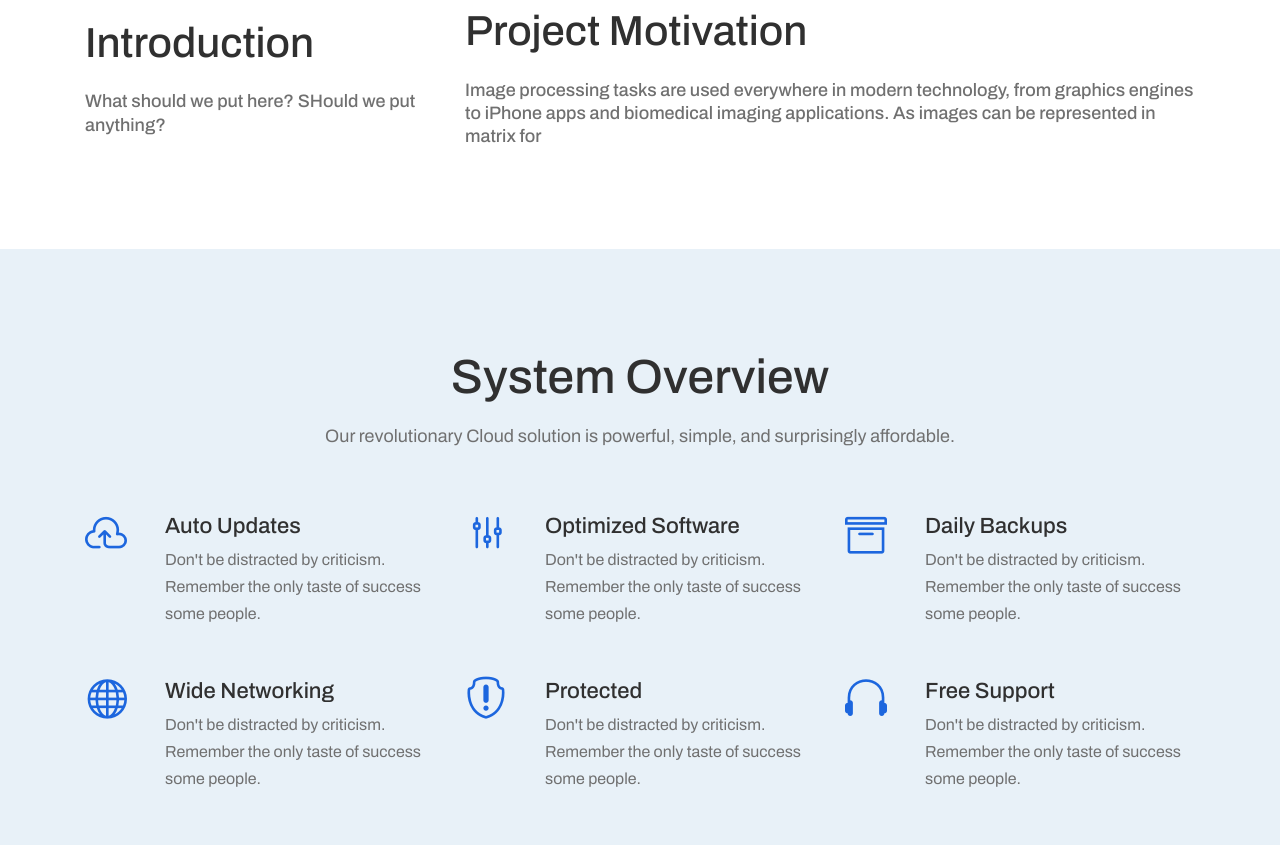
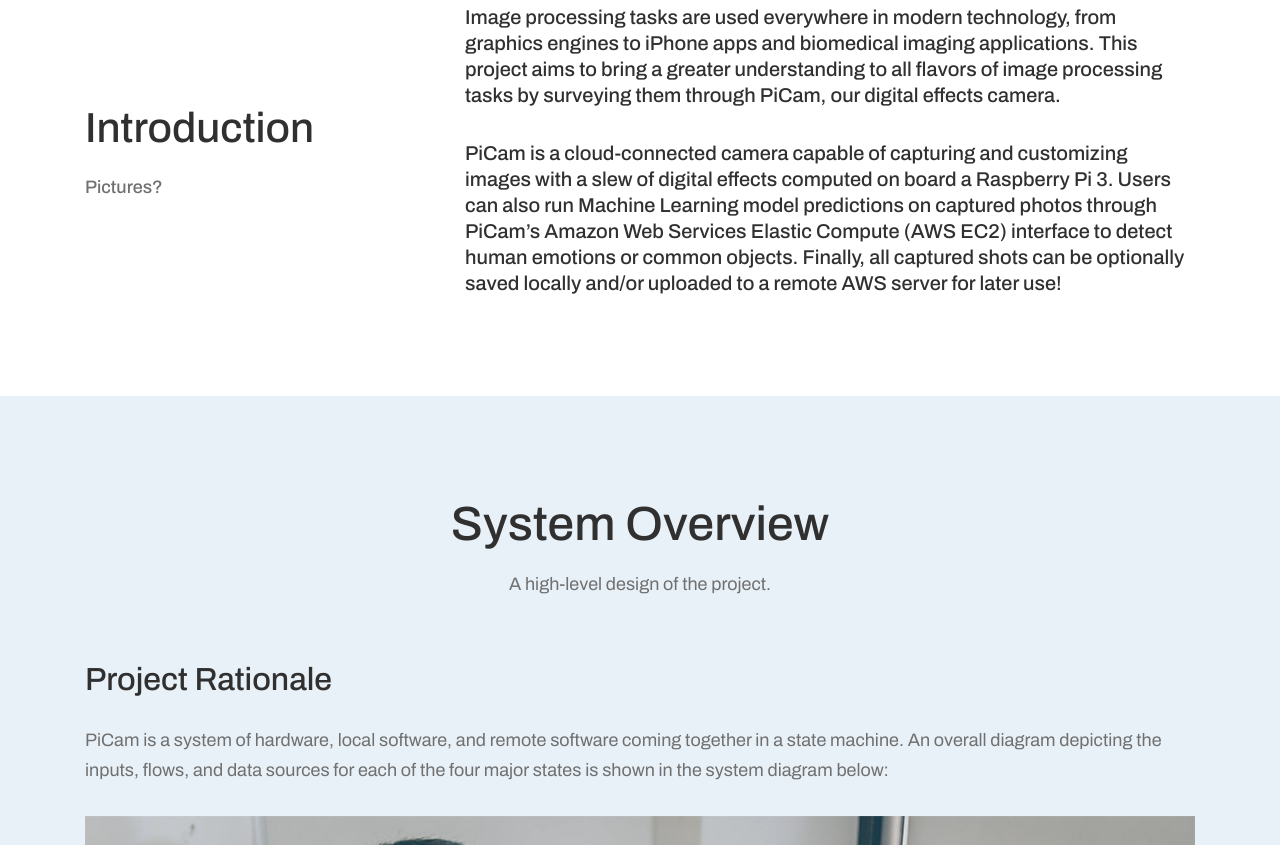
Before and after one commit to laasya98/raspi-smart-camera, a website: page website/hami/index.html in a window 1280 px wide. Shown: the part 996-1841 px from the top of the page. Drawn offline with Linux system fonts and the light colour scheme.

Commit message:
initial fill in

```diff
--- a/website/hami/index.html
+++ b/website/hami/index.html
@@ -46,7 +46,9 @@
 
                         <!-- Logo -->
                         <!-- <a class="nav-brand" href="index.html"><img src="./img/core-img/logo.png" alt=""></a> -->
-                        <a class="nav-brand" href="index.html"> <h1 style="color:white">ECE 5725</h1></a>
+                        <a class="nav-brand" href="index.html">
+                            <h1 style="color:white">ECE 5725</h1>
+                        </a>
 
                         <!-- Navbar Toggler -->
                         <div class="classy-navbar-toggler">
@@ -101,10 +103,13 @@
                             <!-- Welcome Text -->
                             <div class="col-12 col-md-9 col-lg-7">
                                 <div class="welcome-text mb-50">
-                                    <h2 data-animation="fadeInLeftBig" data-delay="200ms" data-duration="1s">SmartCam <br> ~Wheesh~</h2>
-                                    <h3 data-animation="fadeInLeftBig" data-delay="400ms" data-duration="1s">Cloud-Connecting Special Effects Camera</h3>
-                                    <p data-animation="fadeInLeftBig" data-delay="600ms" data-duration="1s">Anirudh Maddula(aam252), Laasya Renganathan (lpr46)</p>
-                                    <a href="#" class="btn hami-btn btn-2" data-animation="fadeInLeftBig" data-delay="800ms" data-duration="1s">mlem</a>
+                                    <h2 data-animation="fadeInLeftBig" data-delay="200ms" data-duration="1s">SmartCam
+                                        <br> ~Wheesh~</h2>
+                                    <h3 data-animation="fadeInLeftBig" data-delay="400ms" data-duration="1s">
+                                        Cloud-Connected Special Effects Camera</h3>
+                                    <p data-animation="fadeInLeftBig" data-delay="600ms" data-duration="1s">Anirudh
+                                        Maddula(aam252), Laasya Renganathan (lpr46)</p>
+                                    <!-- <a href="#" class="btn hami-btn btn-2" data-animation="fadeInLeftBig" data-delay="800ms" data-duration="1s">mlem</a> -->
                                 </div>
                             </div>
                         </div>
@@ -125,10 +130,14 @@
                             <!-- Welcome Text -->
                             <div class="col-12 col-md-9 col-lg-7">
                                 <div class="welcome-text mb-50">
-                                    <h2 data-animation="fadeInUpBig" data-delay="200ms" data-duration="1s">This is a  <br> carousel</h2>
-                                    <h3 data-animation="fadeInUpBig" data-delay="400ms" data-duration="1s">Do we need it?</h3>
-                                    <p data-animation="fadeInUpBig" data-delay="600ms" data-duration="1s">We could put more pics idk</p>
-                                    <a href="#" class="btn hami-btn btn-2" data-animation="fadeInUpBig" data-delay="800ms" data-duration="1s">clik</a>
+                                    <h2 data-animation="fadeInUpBig" data-delay="200ms" data-duration="1s">This is a
+                                        <br> carousel</h2>
+                                    <h3 data-animation="fadeInUpBig" data-delay="400ms" data-duration="1s">Do we need
+                                        it?</h3>
+                                    <p data-animation="fadeInUpBig" data-delay="600ms" data-duration="1s">We could put
+                                        more pics idk</p>
+                                    <a href="#" class="btn hami-btn btn-2" data-animation="fadeInUpBig"
+                                        data-delay="800ms" data-duration="1s">clik</a>
                                 </div>
                             </div>
                         </div>
@@ -160,14 +169,23 @@
                 <div class="col-12 col-md-4">
                     <div class="domain-text mb-100">
                         <h2>Introduction</h2>
-                        <h6>What should we put here? SHould we put anything?</h6>
+                        <h6>Pictures?</h6>
                     </div>
                 </div>
 
                 <div class="col-12 col-md-8">
                     <div class="domain-text mb-100">
-                        <h2>Project Motivation</h2>
-                        <h6>Image processing tasks are used everywhere in modern technology, from graphics engines to iPhone apps and biomedical imaging applications. As images can be represented in matrix for</h6>
+                        <h5>Image processing tasks are used everywhere in modern technology, from graphics engines to
+                            iPhone apps and biomedical imaging applications. This project aims to bring a greater
+                            understanding to all flavors of image processing tasks by surveying them through PiCam, our
+                            digital effects camera.</h6>
+                            </br>
+                            <h5>PiCam is a cloud-connected camera capable of capturing and customizing images with a
+                                slew of digital effects computed on board a Raspberry Pi 3. Users can also run Machine
+                                Learning model predictions on captured photos through PiCam’s Amazon Web Services
+                                Elastic Compute (AWS EC2) interface to detect human emotions or common objects. Finally,
+                                all captured shots can be optionally saved locally and/or uploaded to a remote AWS
+                                server for later use!</h6>
                     </div>
                 </div>
             </div>
@@ -183,78 +201,46 @@
                 <div class="col-12">
                     <div class="section-heading text-center">
                         <h2>System Overview</h2>
-                        <p>Our revolutionary Cloud solution is powerful, simple, and surprisingly affordable.</p>
+                        <p>A high-level design of the project.</p>
+                    </div>
+                </div>
+            </div>
+
+            <div class="row justify-content-center">
+                <div class="col-12">
+                    <div class="blog-details-text">
+
+                        <h2 class="mb-4">Project Rationale</h2>
+                        <p>PiCam is a system of hardware, local software, and remote software coming together in a state
+                            machine. An overall diagram depicting the inputs, flows, and data sources for each of the
+                            four major states is shown in the system diagram below:</p>
+
+                    </div>
+                </div>
+            </div>
+
+            <div class="row justify-content-center">
+                <div class="col-12 mb-30">
+                    <div class="post-thumbnail mb-15">
+                        <img src="img/bg-img/18.jpg" alt="">
+                    </div>
+                    <h3 class="text-center">piccy caption</h3>
+                </div>
+            </div>
+
+            <div class="row justify-content-center">
+                <div class="col-12">
+                    <div class="blog-details-text">
+                        <p>Essentially, the physical button control on a PiTFT screen controls the transition between
+                            states. The touchscreen is used to control actions in the menu state, which will trigger the
+                            display of the digital effects. Some of the menu options We further break down the
+                            implementation details of each component of PiCam in the Implementation section.</p>
+
                     </div>
                 </div>
             </div>
 
             <div class="row">
-
-                <!-- Single Feature Area -->
-                <div class="col-12 col-sm-6 col-lg-4">
-                    <div class="single-feature-area d-flex mb-50">
-                        <div class="feature-icon">
-                            <i class="icon_cloud-upload_alt"></i>
-                        </div>
-                        <div class="feature-text">
-                            <h5>Auto Updates</h5>
-                            <p>Don't be distracted by criticism. Remember the only taste of success some people.</p>
-                        </div>
-                    </div>
-                </div>
-
-                <!-- Single Feature Area -->
-                <div class="col-12 col-sm-6 col-lg-4">
-                    <div class="single-feature-area d-flex mb-50">
-                        <div class="feature-icon">
-                            <i class="icon_adjust-vert"></i>
-                        </div>
-                        <div class="feature-text">
-                            <h5>Optimized Software</h5>
-                            <p>Don't be distracted by criticism. Remember the only taste of success some people.</p>
-                        </div>
-                    </div>
-                </div>
-
-                <!-- Single Feature Area -->
-                <div class="col-12 col-sm-6 col-lg-4">
-                    <div class="single-feature-area d-flex mb-50">
-                        <div class="feature-icon">
-                            <i class="icon_archive_alt"></i>
-                        </div>
-                        <div class="feature-text">
-                            <h5>Daily Backups</h5>
-                            <p>Don't be distracted by criticism. Remember the only taste of success some people.</p>
-                        </div>
-                    </div>
-                </div>
-
-                <!-- Single Feature Area -->
-                <div class="col-12 col-sm-6 col-lg-4">
-                    <div class="single-feature-area d-flex mb-50">
-                        <div class="feature-icon">
-                            <i class="icon_globe-2"></i>
-                        </div>
-                        <div class="feature-text">
-                            <h5>Wide Networking</h5>
-                            <p>Don't be distracted by criticism. Remember the only taste of success some people.</p>
-                        </div>
-                    </div>
-                </div>
-
-                <!-- Single Feature Area -->
-                <div class="col-12 col-sm-6 col-lg-4">
-                    <div class="single-feature-area d-flex mb-50">
-                        <div class="feature-icon">
-                            <i class="icon_shield"></i>
-                        </div>
-                        <div class="feature-text">
-                            <h5>Protected</h5>
-                            <p>Don't be distracted by criticism. Remember the only taste of success some people.</p>
-                        </div>
-                    </div>
-                </div>
-
                 <!-- Single Feature Area -->
                 <div class="col-12 col-sm-6 col-lg-4">
                     <div class="single-feature-area d-flex mb-50">
@@ -267,8 +253,8 @@
                         </div>
                     </div>
                 </div>
+            </div>
 
-            </div>
         </div>
 
         <!-- Feature Pattern -->
@@ -286,7 +272,7 @@
                 <div class="col-12">
                     <div class="section-heading text-center">
                         <h2>Implementation</h2>
-                        <p>things and stuff owo</p>
+                        <p>The building blocks of the project</p>
                     </div>
                 </div>
             </div>
@@ -298,15 +284,12 @@
                     <div class="card mb-100">
                         <!-- Title -->
                         <div class="price-plan-title">
-                            <h2>I made a new class called Card which doesn't do the hover thing</h2>
-                            <h4>Basic RPi Setup</h4>
-                            <h3>different font sizes</h3>
-                            <p>paragraph font</p>
+                            <h2>Basic Raspberry Pi Setup</h2>
                         </div>
                         <!-- Description -->
                         <div class="price-plan-desc">
-                            <h2>sample text is this bigger</h2>
-                            <p> We wanted to run larger, compute-heavy machine learning models on the images, but the hardware that comes in with the Pi has CPU, RAM, and memory limitations. It is also not realistic to scale the project on the Pi if we wanted to add more classification options and models. Thus, we turned to an AWS infrastructure to support this computation using cloud technologies.</p>
+                            <h3>sample text is this bigger</h3>
+                            <p> While most of this project is implemented in software, the camera hardware setup is critical to PiCam’s success (naturally). In order to properly configure a camera with the Raspberry Pi, we followed [this] setup tutorial (https://projects.raspberrypi.org/en/projects/getting-started-with-picamera/2). The physical camera connection looks like this:</p>
                         </div>
                     </div>
                 </div>
@@ -490,9 +473,12 @@
                     <div class="support-text">
                         <h2>Conclusion</h2>
                     </div>
-                </span>mlem</div>
-                </span>mlem</div>
-                </span>mlem</div>
+                    </span>mlem
+                </div>
+                </span>mlem
+            </div>
+            </span>mlem
+        </div>
         </span>mlem</div>
         </span>mlem</div>
         </span>mlem</div>
@@ -549,8 +535,12 @@
                     <div class="col-12 col-md-6">
                         <!-- Copywrite Text -->
                         <div class="copywrite-text">
-                            <p><!-- Link back to Colorlib can't be removed. Template is licensed under CC BY 3.0. -->
-Copyright &copy;<script>document.write(new Date().getFullYear());</script> All rights reserved | This template is made with <i class="fa fa-heart-o" aria-hidden="true"></i> by <a href="https://colorlib.com" target="_blank">Colorlib</a>
+                            <p>
+                                <!-- Link back to Colorlib can't be removed. Template is licensed under CC BY 3.0. -->
+                                Copyright &copy;
+                                <script>document.write(new Date().getFullYear());</script> All rights reserved | This
+                                template is made with <i class="fa fa-heart-o" aria-hidden="true"></i> by <a
+                                    href="https://colorlib.com" target="_blank">Colorlib</a>
                                 <!-- Link back to Colorlib can't be removed. Template is licensed under CC BY 3.0. -->
                             </p>
                         </div>
```
Lines whose indentation alone changed are shown as unchanged.
